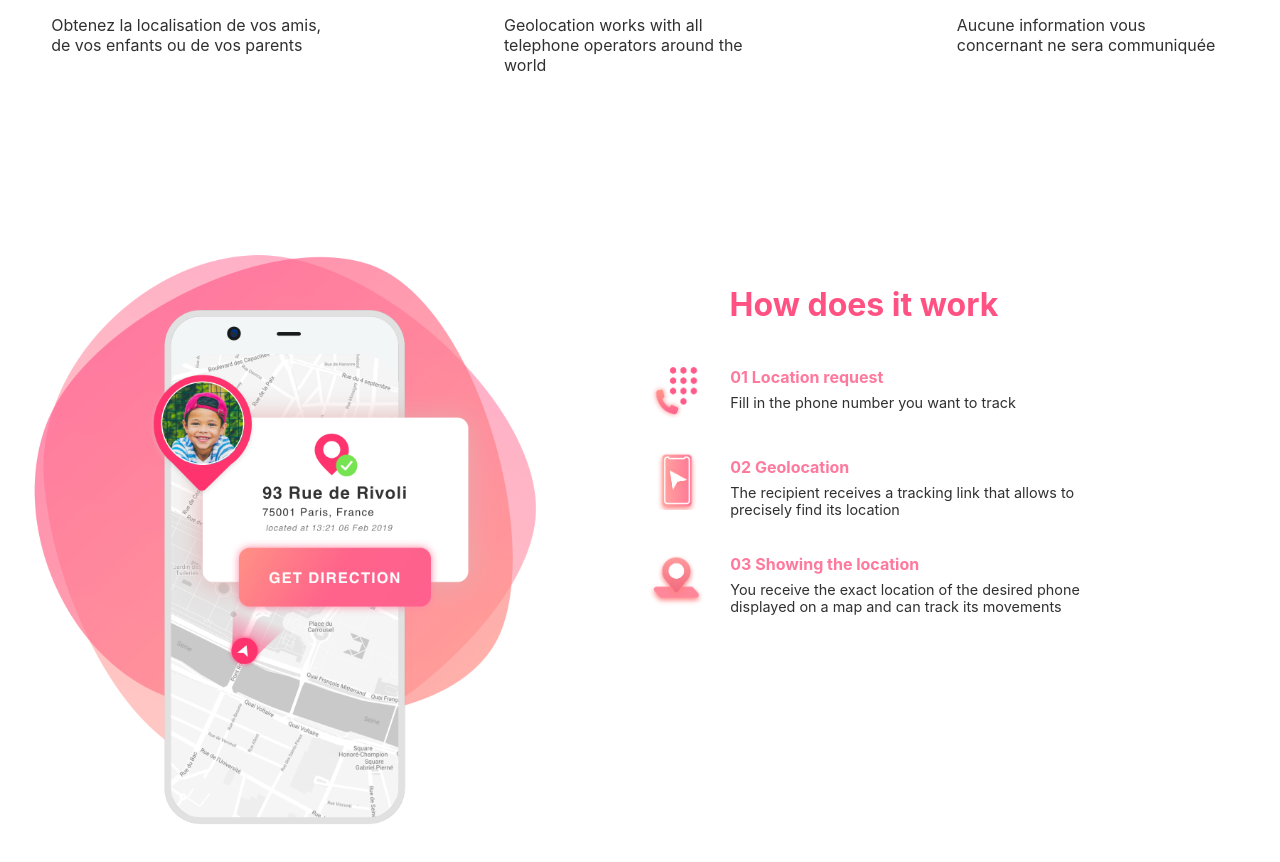
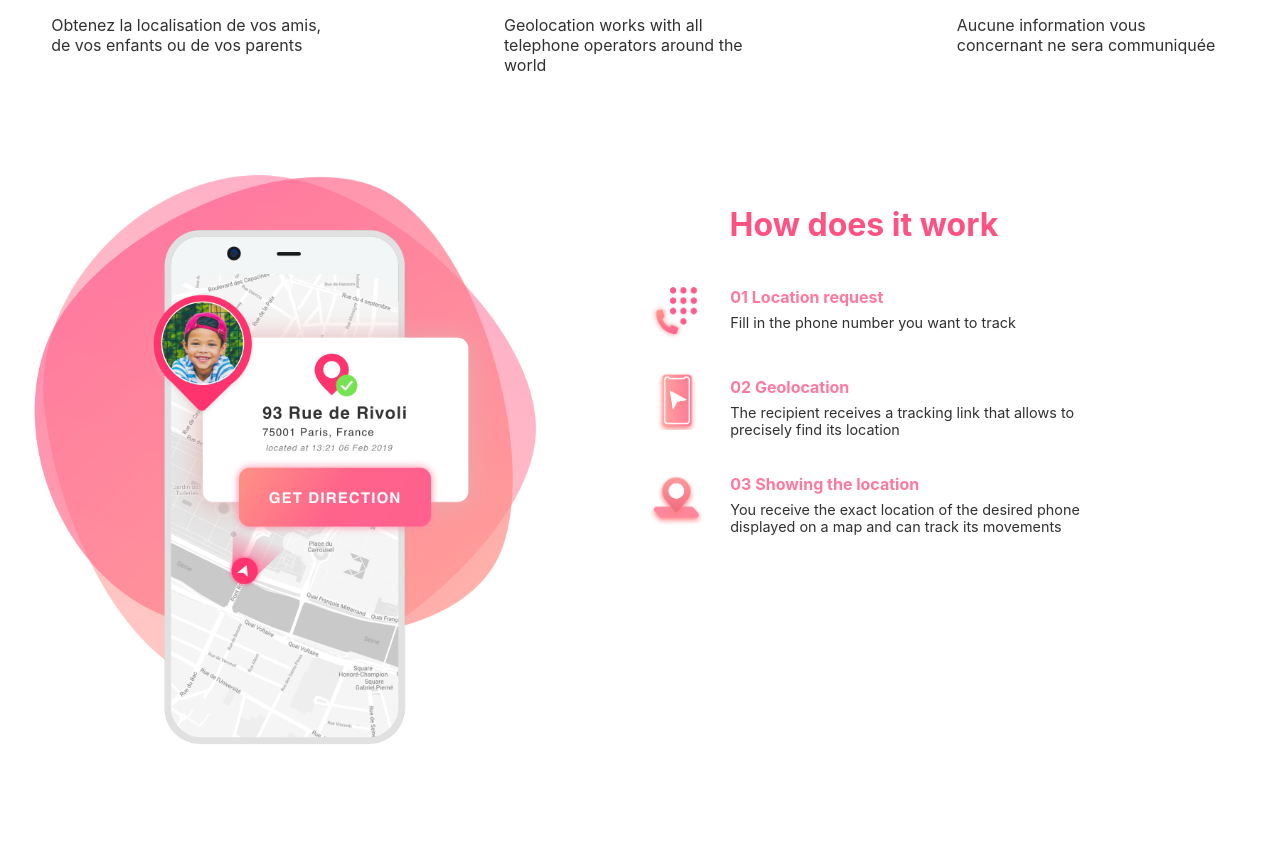
Before and after one commit to yasmin-e/geoloc-mock-site, a React (Create React App) app: page / in a window 1280 px wide. Shown: the part 840-1702 px from the top of the page. Built offline with nearby package versions, Linux system fonts and the light colour scheme.

Commit message:
refactor(): component position moved up

```diff
--- a/src/components/Demo/Demo.scss
+++ b/src/components/Demo/Demo.scss
@@ -4,6 +4,7 @@
 .demo {
  @include setSize(100%, 45em);
  @include flex(row, space-between, flex-start);
+ margin-top: -5em;
  #demo-img {
   @include setSize(40%, auto);
   margin: 2em;
```
